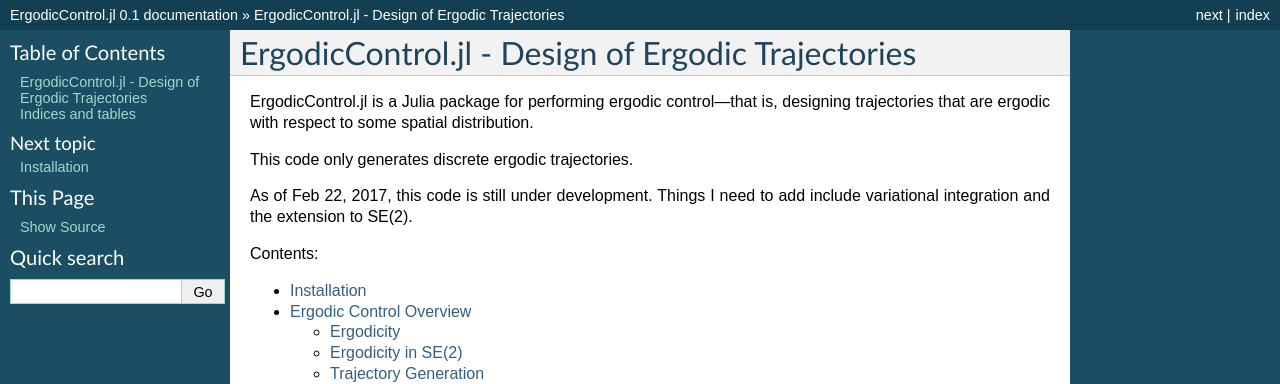
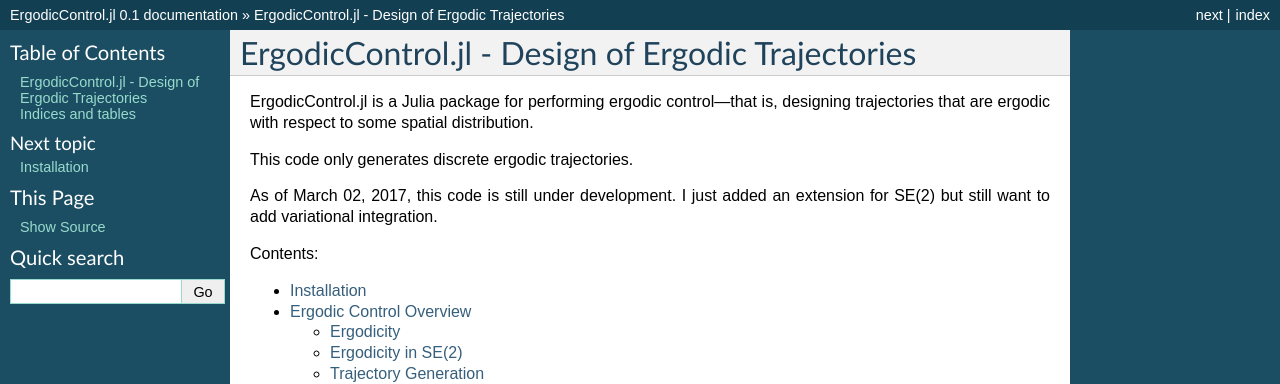
Before and after one commit to dressel/ErgodicControl.jl, a Sphinx documentation site: the page built from docs/index.rst, in a window 1280 px wide. Shown: the top 384 px of the page. Built offline with Sphinx 7.4.7, drawn with Linux system fonts in a browser that asks for light colours.

Commit message:
minor errors in documetnation

```diff
--- a/docs/ergodic_manager.rst
+++ b/docs/ergodic_manager.rst
@@ -2,7 +2,7 @@
 Ergodic Manager
 =========================
 
-The abstract :code:`ErgodicManager` type contains information about the spatial distribution. Currently, there are two sub-types. The type :code:`ErgodicManagerR2` manages distributions over :math:`mathbb{R}^2`, and the type `ErgodicManagerSE2` manages distributions over the special Euclidean group SE(2).
+The abstract :code:`ErgodicManager` type contains information about the spatial distribution. Currently, there are two sub-types. The type :code:`ErgodicManagerR2` manages distributions over :math:`\mathbb{R}^2`, and the type :code:`ErgodicManagerSE2` manages distributions over the special Euclidean group SE(2).
 
 Fields
 =========
--- a/docs/index.rst
+++ b/docs/index.rst
@@ -10,7 +10,7 @@
 
 This code only generates discrete ergodic trajectories.
 
-As of Feb 22, 2017, this code is still under development. Things I need to add include variational integration and the extension to SE(2).
+As of March 02, 2017, this code is still under development. I just added an extension for SE(2) but still want to add variational integration.
 
 .. toctree::
    :maxdepth: 2
```
